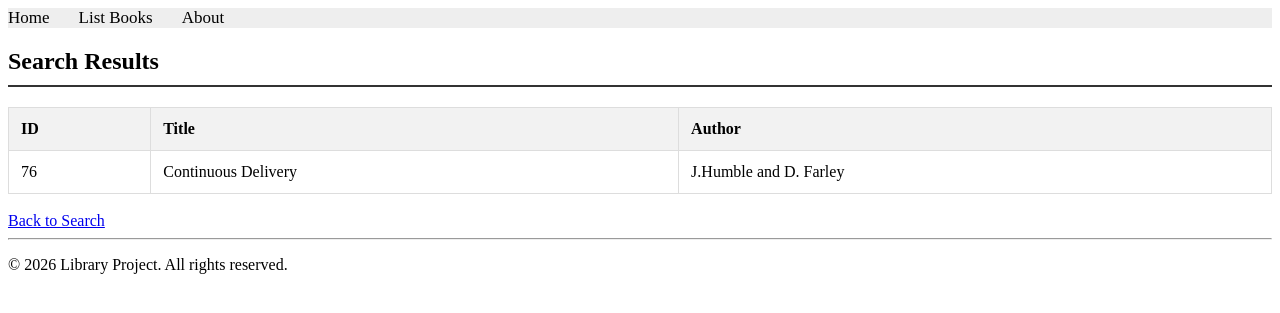
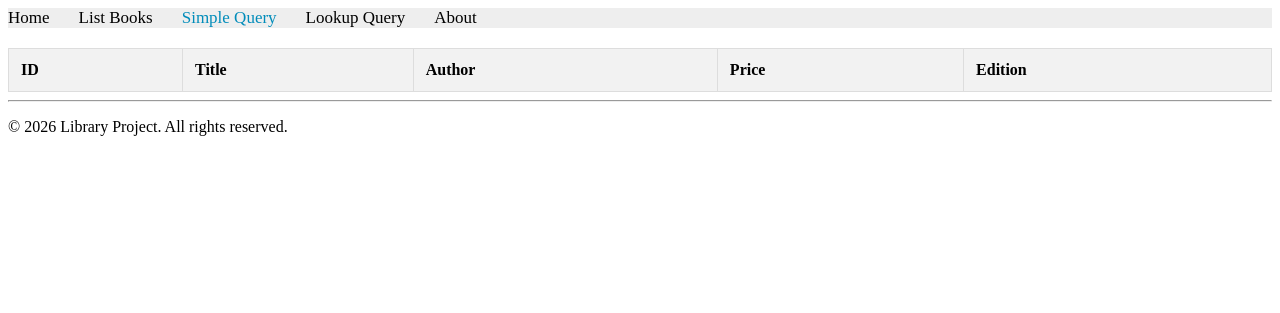
Before and after one commit to BasilBinHejab/BasilBinHejab-422113149, a Django app: page /books/simple/query in a window 1280 px wide. Shown: the top 313 px of the page. Run offline with Django 5.2, Linux system fonts and the light colour scheme; data comes from the database, SQL or seed files in the repository; both versions use the stored data as it was after the commit; lists and menus that the app fills with data are empty.

Commit message:
Align final lab query outputs

```diff
--- a/libraryproject/apps/bookmodule/urls.py
+++ b/libraryproject/apps/bookmodule/urls.py
@@ -12,6 +12,6 @@ urlpatterns = [
     path('html5/tables/', views.tables, name='books.tables'),
     path('search/', views.search, name='books.search'),
     path('simple/query', views.simple_query, name='books.simple_query'),
-    path('complex/query', views.complex_query, name='books.complex_query'),
-    path('lookup/query', views.lookup_query, name='books.lookup_query'),
+    path('complex/query', views.lookup_query, name='books.lookup_query'),
+    path('lookup/query', views.lookup_query, name='books.lookup_query_alias'),
 ]
--- a/libraryproject/apps/bookmodule/views.py
+++ b/libraryproject/apps/bookmodule/views.py
@@ -6,7 +6,8 @@ def index(request):
     return render(request, 'bookmodule/index.html')
 
 def list_books(request):
-    return render(request, 'bookmodule/list_books.html')
+    mybooks = Book.objects.all().order_by('id')
+    return render(request, 'bookmodule/bookList.html', {'books': mybooks})
 
 def viewbook(request, bookId):
     return render(request, 'bookmodule/one_book.html')
@@ -27,7 +28,7 @@ def tables(request):
     return render(request, 'bookmodule/tables.html')
 
 def simple_query(request):
-    mybooks = Book.objects.filter(title__icontains='continuous').order_by('id')[:1]
+    mybooks = Book.objects.filter(title__icontains='and')
     return render(request, 'bookmodule/bookList.html', {'books': mybooks})
 
 def __getBooksList():
@@ -53,13 +54,13 @@ def search(request):
         return render(request, 'bookmodule/bookList.html', {'books':newBooks})
     return render(request, 'bookmodule/search.html')
 
-def complex_query(request):
-    mybooks = Book.objects.filter(author__isnull=False).filter(edition__gte=2).exclude(price__lt=100)[:10]
+def insert_books():
+    Book.objects.create(title="Continuous Delivery", author="J.Humble and D. Farley", price=120.00, edition=3)
+    Book.objects.create(title="Reversing: Secrets of Reverse Engineer", author="E. Eilam", price=97.00, edition=2)
+    Book.objects.create(title="The Hundred-Page Machine Learning Book", author="Andriy Burkov", price=100.00, edition=4)
+
+def lookup_query(request):
+    mybooks = Book.objects.filter(author__isnull=False).filter(title__icontains='and').filter(edition__gte=2).exclude(price__lte=100)[:10]
     if len(mybooks) >= 1:
         return render(request, 'bookmodule/bookList.html', {'books': mybooks})
-    else:
-        return render(request, 'bookmodule/index.html')
-
-
-def lookup_query(request):
-    return complex_query(request)
+    return render(request, 'bookmodule/index.html')
--- a/libraryproject/apps/templates/bookmodule/bookList.html
+++ b/libraryproject/apps/templates/bookmodule/bookList.html
@@ -19,30 +19,28 @@
 	tr:nth-child(even) {
 		background-color: #f9f9f9;
 	}
-    h2 {
-        border-bottom: 2px solid #333;
-        padding-bottom: 10px;
-    }
 </style>
-<h2>Search Results</h2>
+
 <table>
 	<thead>
 		<tr>
 			<th>ID</th>
 			<th>Title</th>
 			<th>Author</th>
+			<th>Price</th>
+			<th>Edition</th>
 		</tr>
 	</thead>
 	<tbody>
 		{% for obj in books %}
 		<tr>
-            <td>{{obj.id}}</td>
-            <td>{{obj.title}}</td>
-            <td>{{obj.author}}</td>
+			<td>{{ obj.id }}</td>
+			<td>{{ obj.title }}</td>
+			<td>{{ obj.author }}</td>
+			<td>{{ obj.price }}</td>
+			<td>{{ obj.edition }}</td>
 		</tr>
 		{% endfor %}
 	</tbody>
 </table>
-<br>
-<a href="{% url 'books.search' %}">Back to Search</a>
 {% endblock content %}
--- a/libraryproject/apps/templates/includes/header.html
+++ b/libraryproject/apps/templates/includes/header.html
@@ -2,6 +2,8 @@
 <div class="topnav">
     <a class="{% if url_name == 'books.index' %}active{% endif %}" href="{% url 'books.index' %}">Home</a>
     <a class="{% if url_name == 'books.list_books' %}active{% endif %}" href="{% url 'books.list_books' %}">List Books</a>
+    <a class="{% if url_name == 'books.simple_query' %}active{% endif %}" href="{% url 'books.simple_query' %}">Simple Query</a>
+    <a class="{% if url_name == 'books.lookup_query_alias' %}active{% endif %}" href="{% url 'books.lookup_query_alias' %}">Lookup Query</a>
     <a class="{% if url_name == 'books.aboutus' %}active{% endif %}" href="{% url 'books.aboutus' %}">About</a>
 </div>
 {% endwith %}
--- a/libraryproject/urls.py
+++ b/libraryproject/urls.py
@@ -15,8 +15,9 @@ Including another URLconf
     2. Add a URL to urlpatterns:  path('blog/', include('blog.urls'))
 """
 from django.contrib import admin
-from django.urls import path
+from django.urls import include, path
 
 urlpatterns = [
     path('admin/', admin.site.urls),
+    path('books/', include('apps.bookmodule.urls')),
 ]
```
Also changed, not shown: libraryproject/apps/templates/bookmodule/lookupList.html (added, +45 -0 lines), libraryproject/db.sqlite3. Lines whose indentation alone changed are shown as unchanged.
